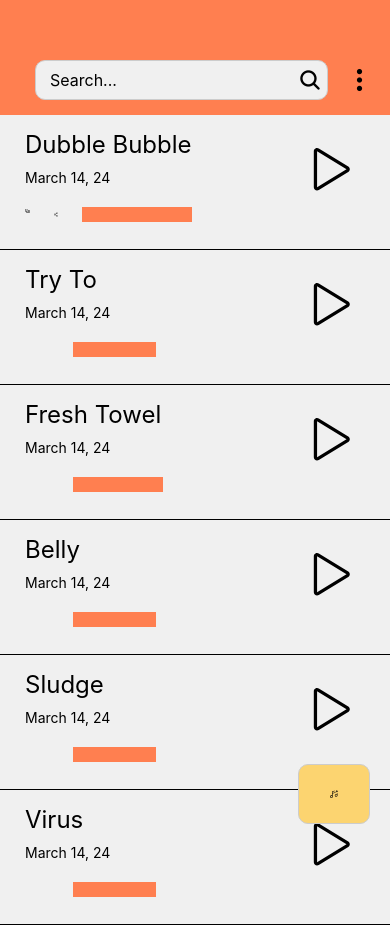
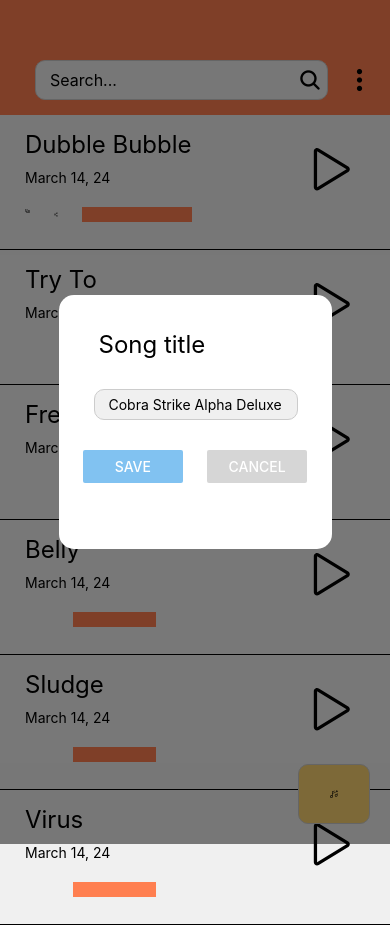
Before and after one commit to sterlingmuller/SongJournal, a React Native app: screen / in a window 390 px wide. Both pictures are taken after a click on the element 334 px from the left and 794 px from the top of the page. Built offline with nearby package versions, Linux system fonts and the light colour scheme.

Commit message:
new song modal

```diff
--- a/src/home/components/CreateNewSongButton.tsx
+++ b/src/home/components/CreateNewSongButton.tsx
@@ -4,11 +4,11 @@ import { TouchableOpacity } from 'react-native';
 import NewSongIcon from '@src/icons/NewSongIcon';
 import createNewSongButtonStyles from '@styles/createNewSongButton';
 
-const CreateNewSongButton = () => {
+const CreateNewSongButton = ({setIsNewSongOpen}) => {
   // const onPress = ;
 
   return (
-    <TouchableOpacity style={createNewSongButtonStyles.container}>
+    <TouchableOpacity style={createNewSongButtonStyles.container} onPress={() => setIsNewSongOpen(true)}>
       <NewSongIcon />
     </TouchableOpacity>
   );
--- a/src/home/components/Header.tsx
+++ b/src/home/components/Header.tsx
@@ -3,7 +3,7 @@ import { View, TouchableOpacity } from 'react-native';
 import { Entypo } from '@expo/vector-icons';
 
 import headerStyles from '@styles/header'
-import SearchBar from '@src/home/components/SearchBar';
+import SearchBar from '@src/home/subcomponents/SearchBar';
 
 const Header = ({isSortOpen, setIsSortOpen}) => {
 const toggleSort = () => setIsSortOpen(!isSortOpen);
--- /dev/null
+++ b/src/home/components/NewSongModal.tsx
@@ -0,0 +1,40 @@
+import React, {useState} from 'react';
+import { View, Text, Modal, TouchableOpacity, TextInput, Button } from 'react-native';
+
+import newSongModalStyle from '@styles/newSongModal';
+
+const NewSongModal = ({setIsNewSongOpen, isNewSongOpen}) => {
+  const [songTitle, setSongTitle] = useState('');
+
+  const onExitPress = () => setIsNewSongOpen(false);
+
+
+   return (
+  <Modal transparent={true} visible={isNewSongOpen}>
+    <TouchableOpacity
+          style={newSongModalStyle.modalContainer}
+          activeOpacity={1}
+          onPress={onExitPress}
+        >
+    <View style={newSongModalStyle.container}>
+      <Text style={newSongModalStyle.title}>Song title</Text>
+      <View style={newSongModalStyle.textbox}>
+        <TextInput style={newSongModalStyle.input} placeholder='Cobra Strike Alpha Deluxe' value={songTitle} onChangeText={(title) => setSongTitle(title)} />
+      </View>
+      <View style={newSongModalStyle.buttons}>
+        <View  style={newSongModalStyle.button}>
+        <Button title='Save' color='#81C2F1'/>
+        </View>
+        <View  style={newSongModalStyle.button}>
+        <Button title='Cancel' color='#D6D6D6' onPress={onExitPress}/>
+        </View>
+      </View>
+    </View>
+    </TouchableOpacity>
+  </Modal>
+   );
+};
+
+// make a separate common button component
+
+export default NewSongModal;
--- a/src/home/components/SearchBar.tsx
+++ b/src/home/subcomponents/SearchBar.tsx
@@ -13,7 +13,7 @@ const SearchBar = ({}) => {
 
    return (
     <View style={searchBarStyle.container}>
-      <TextInput style={searchBarStyle.input} placeholder='Search...' value={searchText} onChangeText={setSearchText} />
+      <TextInput style={searchBarStyle.input} placeholder='Search...' value={searchText} onChangeText={(text) => setSearchText(text)} />
       <Ionicons name="search" size={24} color="black" />
     </View>
    );
--- a/src/screens/Home.tsx
+++ b/src/screens/Home.tsx
@@ -6,11 +6,13 @@ import CreateNewSongButton from '@src/home/components/CreateNewSongButton';
 import SongFolder from '@src/home/components/SongFolder';
 import SortByModal from '@src/home/components/SortByModal';
 import global from '@styles/global'
+import NewSongModal from '@src/home/components/NewSongModal';
 
 const Home = () => {
   const [isSortOpen, setIsSortOpen] = useState(false);
   const [sortedCategory, setSortedCategory] = useState("Date");
-  const [ isSortAscending, setIsSortAscending] = useState(false);
+  const [isSortAscending, setIsSortAscending] = useState(false);
+  const [isNewSongOpen, setIsNewSongOpen] = useState(false);
 
   return (
     <View style={global.container}>
@@ -21,8 +23,9 @@ const Home = () => {
       <SongFolder song="Belly"/>
       <SongFolder song="Sludge"/>
       <SongFolder song="Virus"/>
-      <CreateNewSongButton />
+      <CreateNewSongButton setIsNewSongOpen={setIsNewSongOpen}/>
       <SortByModal isSortOpen={isSortOpen} setIsSortOpen={setIsSortOpen} sortedCategory={sortedCategory} setSortedCategory={setSortedCategory} isSortAscending={isSortAscending} setIsSortAscending={setIsSortAscending}/>
+      <NewSongModal isNewSongOpen={isNewSongOpen} setIsNewSongOpen={setIsNewSongOpen}/>
     </View>
   );
 };
--- /dev/null
+++ b/src/styles/newSongModal.ts
@@ -0,0 +1,53 @@
+import { StyleSheet } from 'react-native';
+
+const newSongModalStyle = StyleSheet.create({
+  modalContainer: {
+    flex: 1,
+    backgroundColor: 'rgba(0, 0, 0, .5)',
+    justifyContent: 'center',
+  },
+
+  container: {
+    alignSelf: 'center',
+    backgroundColor: '#fff',
+    width: '70%',
+    height: '30%',
+    borderRadius: 15,
+    gap: 30
+  },
+
+  title: {
+    paddingTop: 35,
+    paddingLeft: 40,
+    fontSize: 24,
+    },
+
+    textbox: {
+      flexDirection: 'row',
+      backgroundColor: '#f0f0f0',
+      borderRadius: 10,
+      padding: 6,
+      width: '75%',
+      borderWidth: 1,
+      borderColor: '#ccc',
+      marginLeft: 35
+    },
+
+    input: {
+      flex: 1,
+      fontSize: 14,
+      marginLeft: 8,
+    },
+
+    buttons: {
+      flexDirection: 'row',
+      justifyContent: 'space-evenly'
+    },
+
+    button: {
+      width: 100,
+      borderRadius: 10,
+    }
+});
+
+export default newSongModalStyle;
--- a/src/styles/search.ts
+++ b/src/styles/search.ts
@@ -11,6 +11,7 @@ const searchBarStyle = StyleSheet.create({
     borderColor: '#ccc',
     marginLeft: 35
   },
+
   input: {
     flex: 1,
     fontSize: 16,
```
Also changed, not shown: 2 other files (tests, documents, lock files or other folders).
